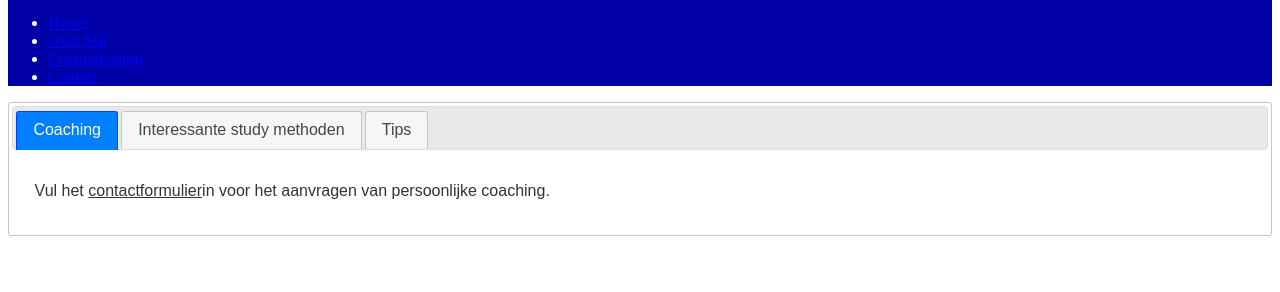
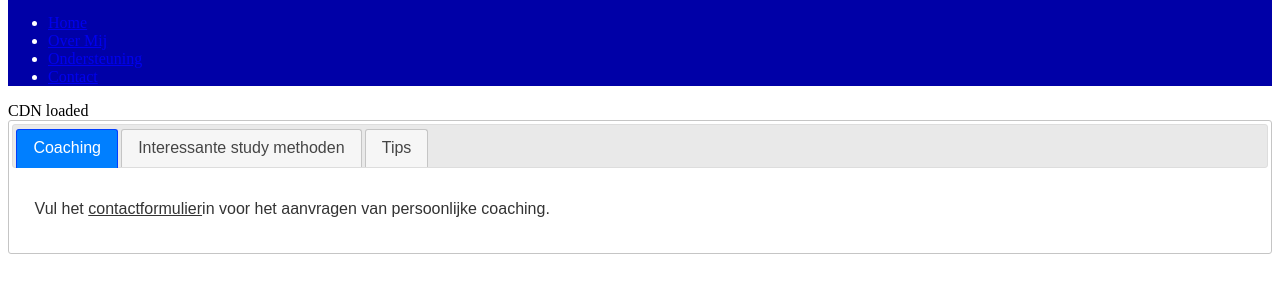
Before and after one commit to CodebyV/Huiswerk-NHA, a plain HTML site: page Les 22/les_25.html in a window 1280 px wide. Shown: the part 28-320 px from the top of the page. Drawn offline with nearby package versions, Linux system fonts and the light colour scheme; files that its build step writes are made by us from their sources.

Commit message:
Update les_25.html

```diff
--- a/Les 22/les_25.html
+++ b/Les 22/les_25.html
@@ -47,6 +47,14 @@
     </div>
     </nav>
     </header>
+        <script>
+        if(typeof jQuery == 'undefined'){
+            document.write("CDN fails")
+        }
+        else{
+            document.write("CDN loaded")
+        }
+    </script>
       <div id="tabs">
         <ul>
           <li><a href="#tabs-1">Coaching</a></li>
```
